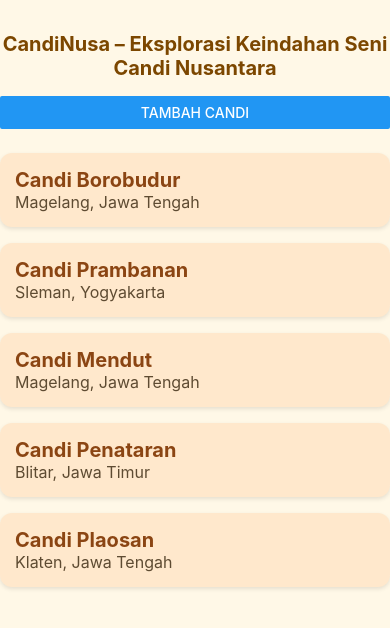
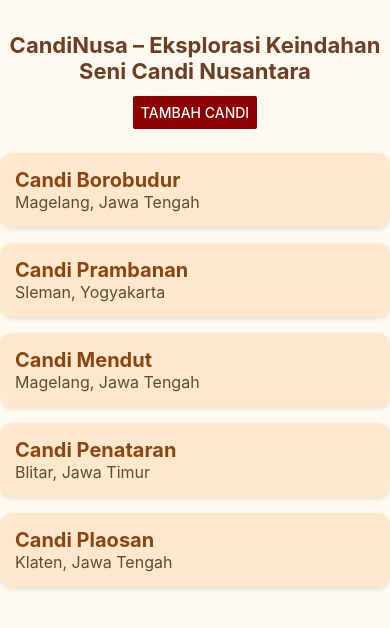
Before and after one commit to DzulHilmi81/CandiNusantara, a React Native app: screen / in a window 390 px wide. Shown: the top 628 px of the page. Built offline with nearby package versions, Linux system fonts and the light colour scheme.

Commit message:
BAB4-Layouting

```diff
--- a/App.jsx
+++ b/App.jsx
@@ -1,3 +1,4 @@
+// App.jsx
 import React, { useState } from 'react';
 import {
   SafeAreaView,
@@ -6,15 +7,14 @@ import {
   Text,
   Button,
   Alert,
+  View,
 } from 'react-native';
 import CandiCard from './src/components/CandiCard';
 import { candiList as initialCandiList } from './src/data/candiData';
 
 const App = () => {
-  // 1. State untuk daftar candi
   const [candis, setCandis] = useState(initialCandiList);
 
-  // 2. Fungsi nambah candi baru
   const addCandi = () => {
     const newId = Date.now().toString();
     const newCandi = {
@@ -25,7 +25,6 @@ const App = () => {
     setCandis(prev => [newCandi, ...prev]);
   };
 
-  // 3. Callback saat card ditekan
   const handlePress = item => {
     Alert.alert('Candi Dipilih', `${item.nama}\nLokasi: ${item.lokasi}`);
   };
@@ -36,10 +35,10 @@ const App = () => {
         CandiNusa – Eksplorasi Keindahan Seni Candi Nusantara
       </Text>
 
-      {/* Tombol yang memicu perubahan state */}
-      <Button title="Tambah Candi" onPress={addCandi} />
+      <View style={styles.buttonContainer}>
+        <Button title="Tambah Candi" onPress={addCandi} color="#8b0000" />
+      </View>
 
-      {/* FlatList menggunakan state candis */}
       <FlatList
         data={candis}
         keyExtractor={item => item.id}
@@ -50,7 +49,7 @@ const App = () => {
             onPress={() => handlePress(item)}
           />
         )}
-        contentContainerStyle={{ paddingVertical: 16 }}
+        contentContainerStyle={styles.listContainer}
       />
     </SafeAreaView>
   );
@@ -59,16 +58,23 @@ const App = () => {
 const styles = StyleSheet.create({
   container: {
     flex: 1,
-    backgroundColor: '#fff8e7',
+    backgroundColor: '#fffaf0',
     paddingHorizontal: 16,
     paddingTop: 32,
   },
   title: {
-    fontSize: 20,
+    fontSize: 22,
     fontWeight: 'bold',
+    marginBottom: 12,
+    textAlign: 'center',
+    color: '#6b3e26',
+  },
+  buttonContainer: {
     marginBottom: 16,
-    textAlign: 'center',
-    color: '#7c4700',
+    alignItems: 'center',
+  },
+  listContainer: {
+    paddingBottom: 24,
   },
 });
 
```
Also changed, not shown: CandiCard.jsx (+13 -9 lines).
